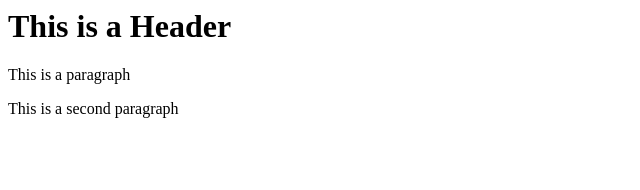
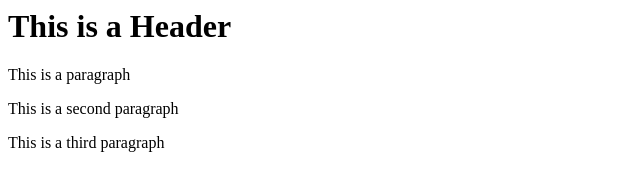
Before and after one commit to harshalkj18/harsh, a website: page index.html in a window 1280 px wide. Shown: the whole page, without its empty margins (0-640 px from the left). Drawn offline with Linux system fonts and the light colour scheme.

Commit message:
fourth commit

```diff
--- a/index.html
+++ b/index.html
@@ -5,5 +5,6 @@
         <h1>This is a Header</h1>
         <p>This is a paragraph</p>
         <p>This is a second paragraph</p>
+        <p>This is a third paragraph</p>
     </body>
 </html>
```
Also changed, not shown: package.json (added, +24 -0 lines), 2 other files.
